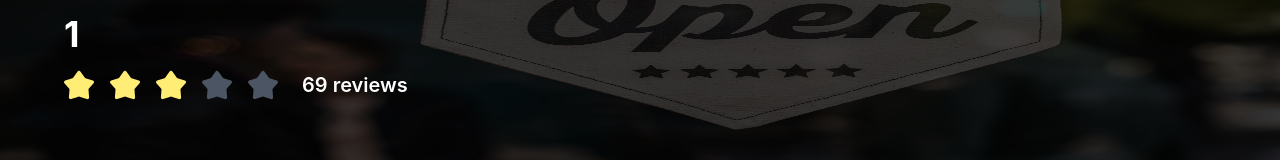
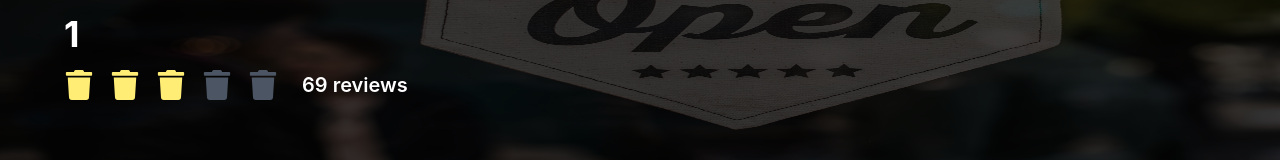
Before and after one commit to Pranav-Grandhi/nolp, a Next.js app: page /biz/1 in a window 1280 px wide. Shown: the part 186-346 px from the top of the page. Built offline with nearby package versions, Linux system fonts and the light colour scheme; a web font is replaced by a local one.

Commit message:
fix trashcan and scroll to review

```diff
--- a/src/components/Review.tsx
+++ b/src/components/Review.tsx
@@ -1,4 +1,4 @@
-import BeautyStars from './StarRating'
+import BeautyTrash from './TrashRating'
 
 interface BusinessReviewProps {
   imgsrc: string
@@ -35,7 +35,7 @@ export function BusinessReview({
           </div>
         </div>
         <div className="my-3">
-          <BeautyStars
+          <BeautyTrash
             value={rating}
             size={20}
             activeColor="#EF4444"
@@ -68,7 +68,7 @@ export function UserReview({
           </div>
         </div>
         <div className="my-3">
-          <BeautyStars
+          <BeautyTrash
             value={rating}
             size={20}
             activeColor="#F59E0B"
--- a/src/components/StarRating/star.tsx
+++ /dev/null
@@ -1,32 +0,0 @@
-import React, { FC } from 'react'
-
-interface Props {
-  selected: boolean
-  activeColor: string
-  inactiveColor: string
-  size: number | string
-}
-
-const Star: FC<Props> = ({ selected, activeColor, inactiveColor, size }) => {
-  return (
-    <svg
-      style={{
-        color: selected ? activeColor : inactiveColor,
-        fill: selected ? 'rgba(0, 0, 0, 0.02)' : 'rgba(0, 0, 0, 0.04)',
-        display: 'block',
-        height: size,
-        width: size,
-        transition: 'color 0.5s ease-in-out, fill 0.5s ease-in-out',
-      }}
-      xmlns="http://www.w3.org/2000/svg"
-      viewBox="0 0 36 34"
-    >
-      <path
-        fill="currentColor"
-        d="M19.6859343,0.861782958 L24.8136328,8.05088572 C25.0669318,8.40601432 25.4299179,8.6717536 25.8489524,8.80883508 L34.592052,11.6690221 C35.6704701,12.021812 36.2532905,13.1657829 35.8938178,14.2241526 C35.8056709,14.4836775 35.6647294,14.7229267 35.4795411,14.9273903 L29.901129,21.0864353 C29.5299163,21.4962859 29.3444371,22.0366367 29.3872912,22.5833831 L30.1116131,31.8245163 C30.1987981,32.9368499 29.3506698,33.9079379 28.2172657,33.993502 C27.9437428,34.0141511 27.6687736,33.9809301 27.4085205,33.8957918 L18.6506147,31.0307612 C18.2281197,30.8925477 17.7713439,30.8925477 17.3488489,31.0307612 L8.59094317,33.8957918 C7.51252508,34.2485817 6.34688429,33.6765963 5.98741159,32.6182265 C5.90066055,32.3628116 5.86681029,32.0929542 5.88785051,31.8245163 L6.61217242,22.5833831 C6.65502653,22.0366367 6.46954737,21.4962859 6.09833466,21.0864353 L0.519922484,14.9273903 C-0.235294755,14.0935658 -0.158766688,12.8167745 0.690852706,12.0755971 C0.899189467,11.8938516 1.14297067,11.7555303 1.40741159,11.6690221 L10.1505113,8.80883508 C10.5695458,8.6717536 10.9325319,8.40601432 11.1858308,8.05088572 L16.3135293,0.861782958 C16.9654141,-0.0521682813 18.2488096,-0.274439442 19.1800736,0.365326425 C19.3769294,0.500563797 19.5481352,0.668586713 19.6859343,0.861782958 Z"
-      />
-    </svg>
-  )
-}
-
-export default Star
--- a/src/components/StarRating/index.tsx
+++ b/src/components/TrashRating/index.tsx
@@ -1,5 +1,5 @@
 import React, { FC } from 'react'
-import Star from 'components/StarRating/star'
+import Trash from 'components/TrashRating/trash'
 import { COLORS } from './colors'
 
 export interface Props {
@@ -14,7 +14,7 @@ export interface Props {
   hideInactive?: boolean
 }
 
-const BeautyStars: FC<Props> = ({
+const BeautyTrash: FC<Props> = ({
   maxStars = 5,
   value = 0,
   onChange,
@@ -50,7 +50,7 @@ const BeautyStars: FC<Props> = ({
             marginRight: starNumber !== maxStars ? gap : 0,
           }}
         >
-          <Star
+          <Trash
             selected={starNumber <= value}
             activeColor={activeColor}
             inactiveColor={inactiveColor}
@@ -61,4 +61,4 @@ const BeautyStars: FC<Props> = ({
   </ul>
 )
 
-export default BeautyStars
+export default BeautyTrash
--- /dev/null
+++ b/src/components/TrashRating/trash.tsx
@@ -0,0 +1,31 @@
+import React, { FC } from 'react'
+
+interface Props {
+  selected: boolean
+  activeColor: string
+  inactiveColor: string
+  size: number | string
+}
+
+const Trash: FC<Props> = ({ selected, activeColor, inactiveColor, size }) => {
+  return (
+    <>
+      <svg
+        style={{
+          color: selected ? activeColor : inactiveColor,
+          fill: selected ? 'rgba(0, 0, 0, 0.02)' : 'rgba(0, 0, 0, 0.04)',
+          display: 'block',
+          height: size,
+          width: size,
+          transition: 'color 0.5s ease-in-out, fill 0.5s ease-in-out',
+        }}
+        xmlns="http://www.w3.org/2000/svg"
+        viewBox="0 0 448 512"
+      >
+        <path fill="currentColor" d="M432 32H312l-9.4-18.7A24 24 0 0 0 281.1 0H166.8a23.72 23.72 0 0 0-21.4 13.3L136 32H16A16 16 0 0 0 0 48v32a16 16 0 0 0 16 16h416a16 16 0 0 0 16-16V48a16 16 0 0 0-16-16zM53.2 467a48 48 0 0 0 47.9 45h245.8a48 48 0 0 0 47.9-45L416 128H32z"></path>
+      </svg>
+    </>
+  )
+}
+
+export default Trash
--- a/src/pages/biz/[slug].tsx
+++ b/src/pages/biz/[slug].tsx
@@ -1,7 +1,8 @@
 import { useRouter } from 'next/router'
 import Head from 'next/head'
 import { useState } from 'react'
-import BeautyStars from 'components/StarRating'
+import Link from 'next/link'
+import BeautyTrash from 'components/TrashRating'
 import { BusinessReview } from 'components/Review'
 import { SubmitHandler, useForm } from 'react-hook-form'
 
@@ -16,7 +17,7 @@ export default function Business() {
     formState: { errors },
   } = useForm<SubmitInputs>()
   const onSubmit: SubmitHandler<SubmitInputs> = (data) =>
-    alert(JSON.stringify([data]))
+    alert(JSON.stringify(data))
 
   const router = useRouter()
   const { slug } = router.query
@@ -42,20 +43,24 @@ export default function Business() {
         <div className="relative z-20 container mx-auto max-w-screen-xl px-4 sm:px-8 lg:px-12 xl:px-16">
           <h1 className="text-2xl md:text-4xl font-bold text-white sm:text-3xl ">{slug}</h1>
           <div className="mt-4 flex items-center">
-            <BeautyStars value={3} size={30} />
+            <BeautyTrash value={3} size={30} />
             <p className="text-white ml-6 font-semibold text-xl">69 reviews</p>
           </div>
         </div>
       </div>
       <section className="relative mt-20 px-2">
         <div className="container mx-auto max-w-screen-xl px-4 sm:px-8 lg:px-12 xl:px-16">
+          <Link href={`/biz/${slug}/#review`}>
             <button
               type="submit"
               className="mb-6 flex justify-center cursor-pointer bg-red-500 py-2 px-4 border border-transparent text-sm font-medium rounded-md text-white cursor-default focus:outline-none focus:border-gray-700 focus:shadow-outline-indigo active:bg-gray-700 transition duration-150 ease-in-out"
-            onClick={() => setShowWrite(true)}
+              onClick={() => {
+                setShowWrite(true)
+              }}
             >
               Write a review
             </button>
+          </Link>
           <div className="md:w-1/2 pb-6 mb-6 border-b">
             <h5 className="text-2xl font-bold text-gray-700 mb-4">
               About this business
@@ -96,12 +101,12 @@ export default function Business() {
             </ul>
             {showWrite ? (
               <div className="my-6">
-                <h5 className="text-2xl font-bold text-gray-700">
+                <h5 id="review" className="text-2xl font-bold text-gray-700">
                   Write a Review
                 </h5>
                 <div className="mt-2">
                   <div className="mb-4">
-                    <BeautyStars
+                    <BeautyTrash
                       size={20}
                       value={rating}
                       onChange={(value) => setRating(value)}
@@ -115,7 +120,7 @@ export default function Business() {
                       className="form_input"
                       {...register('text', { required: true })}
                     />
-                    <button type="submit" className="form_button">
+                    <button type="submit" className="form_red_button mt-4">
                       Submit
                     </button>
                   </form>
```
Also changed, not shown: src/components/TrashRating/colors.ts (renamed from src/components/StarRating/colors.ts), src/components/TrashRating/typings.d.ts (renamed from src/components/StarRating/typings.d.ts). Lines whose indentation alone changed are shown as unchanged.
